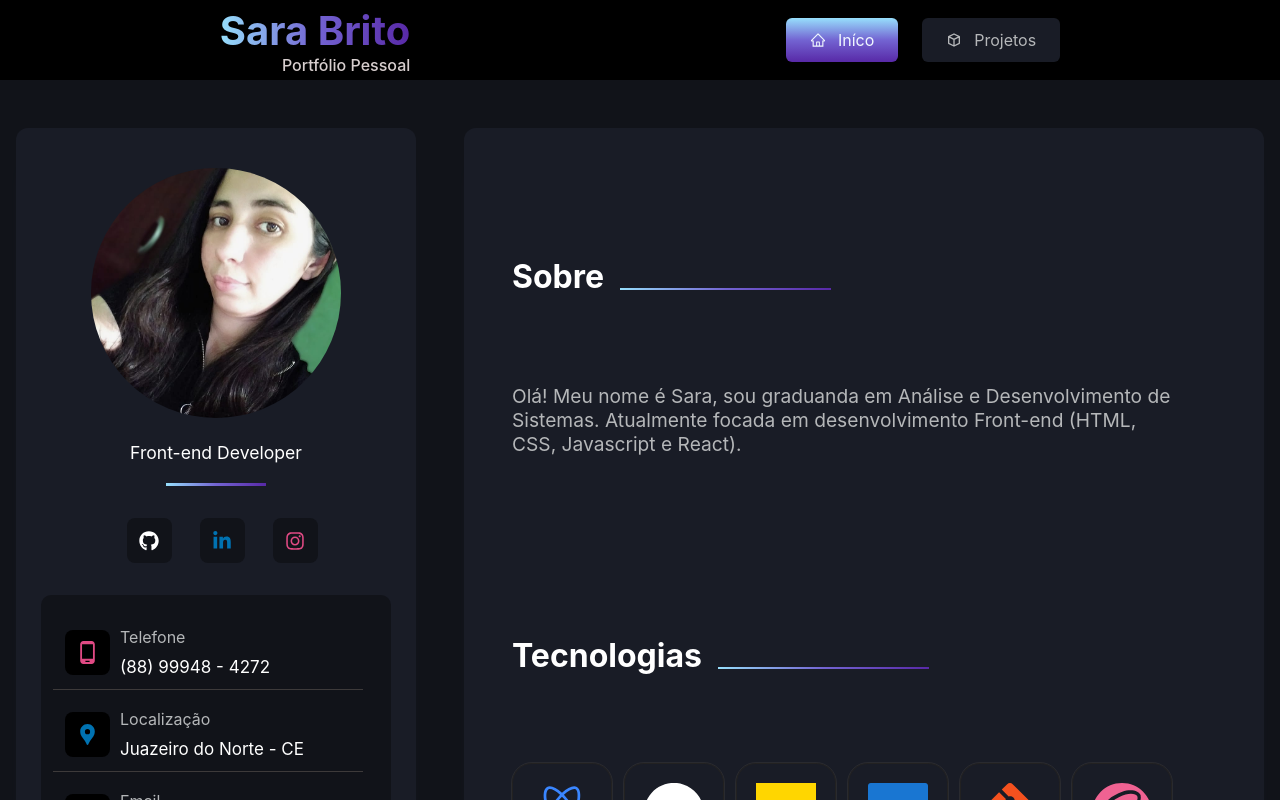
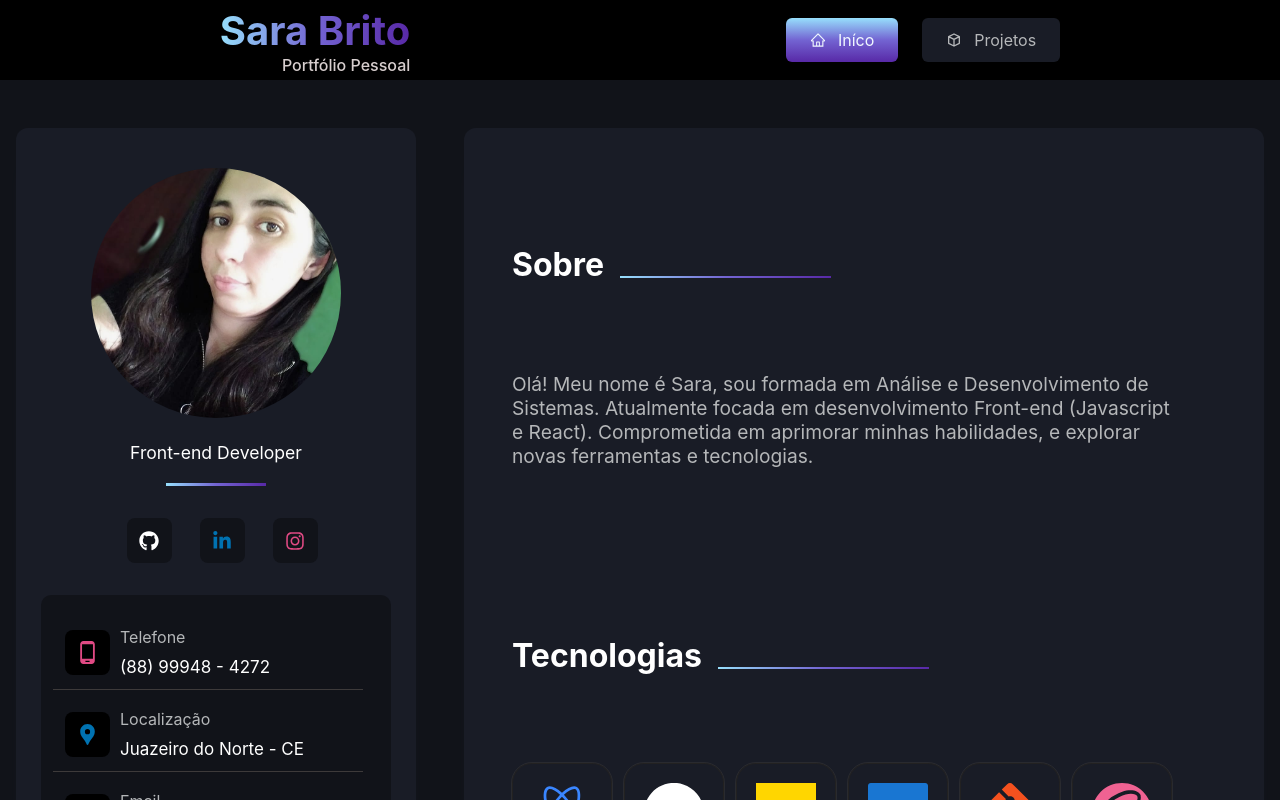
Before and after one commit to SarahBrito/portfolio, a Next.js app: page / in a window 1280 px wide. Shown: the top 800 px of the page. Built offline with nearby package versions, Linux system fonts and the light colour scheme.

Commit message:
add new curriculum

```diff
--- a/components/About.jsx
+++ b/components/About.jsx
@@ -9,8 +9,7 @@ function About() {
                     <h2>Sobre</h2>
                     <span></span>
                 </div>
-                <p>Olá! Meu nome é Sara, sou graduanda em Análise e Desenvolvimento de Sistemas.
-                Atualmente focada em desenvolvimento Front-end (HTML, CSS, Javascript e React).
+                <p>Olá! Meu nome é Sara, sou formada em Análise e Desenvolvimento de Sistemas. Atualmente focada em desenvolvimento Front-end (Javascript e React). Comprometida em aprimorar minhas habilidades, e explorar novas ferramentas e tecnologias.
                 </p>
             </div>
             <div className={styles.about__techs}>
```
Also changed, not shown: 1 other file (tests, documents, lock files or other folders).
